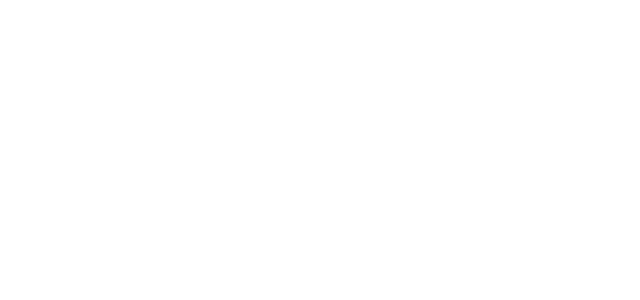
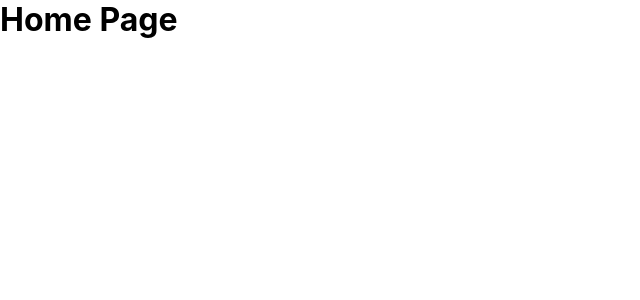
Before and after one commit to lucifer2355/amazon, a React (Create React App) app: page / in a window 1280 px wide. Shown: the top 300 px of the page, without its empty margins (0-640 px from the left). Built offline with nearby package versions, Linux system fonts and the light colour scheme.

Commit message:
add header component

```diff
--- a/src/App.js
+++ b/src/App.js
@@ -13,6 +13,9 @@ function App() {
           <Route path='/login'>
             <h1>Login</h1>
           </Route>
+          <Route path='/'>
+            <h1>Home Page</h1>
+          </Route>
         </Switch>
       </div>
     </Router>
```
Also changed, not shown: src/components/Header.jsx (added, +7 -0 lines).
